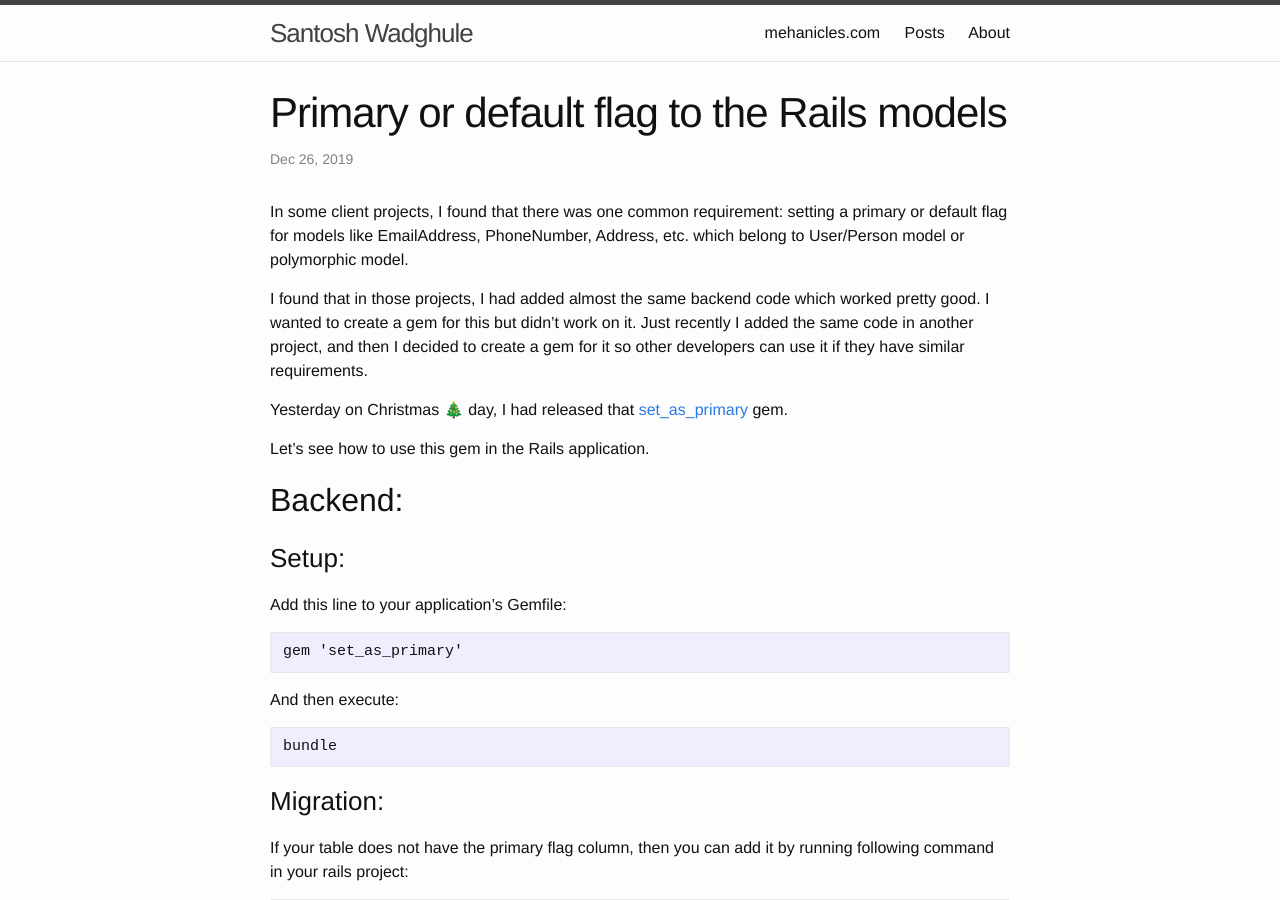
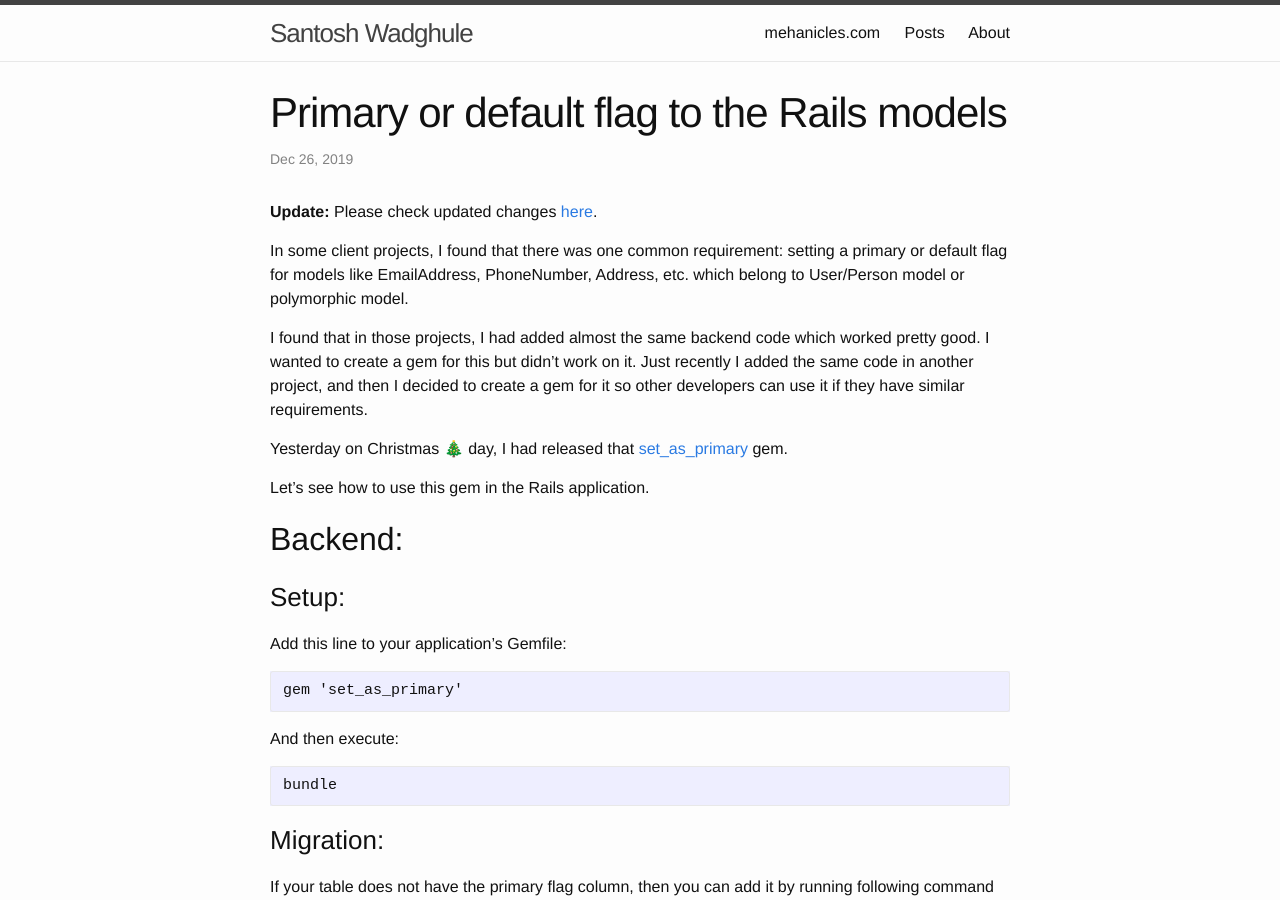
Before and after one commit to mechanicles/mechanicles.github.io, a Jekyll site: the page built from _posts/2019-12-26-primary-or-default-flag-to-the-rails-models.md, in a window 1280 px wide and 900 px high. Built offline with Jekyll 4.4.1, drawn with Linux system fonts in a browser that asks for light colours; emoji names are drawn with the system emoji font; comment, search, counter and statistics services are not loaded.

Commit message:
Add a link for updated changes.

```diff
--- a/_posts/2019-12-26-primary-or-default-flag-to-the-rails-models.md
+++ b/_posts/2019-12-26-primary-or-default-flag-to-the-rails-models.md
@@ -2,6 +2,8 @@
 layout: post
 title: "Primary or default flag to the Rails models"
 ---
+
+**Update:** Please check updated changes <a href="https://github.com/mechanicles/set_as_primary/blob/master/CHANGELOG.md" target="_blank">here</a>.
 
 In some client projects, I found that there was one common requirement: setting a
 primary or default flag for models like EmailAddress, PhoneNumber, Address, etc.
```
